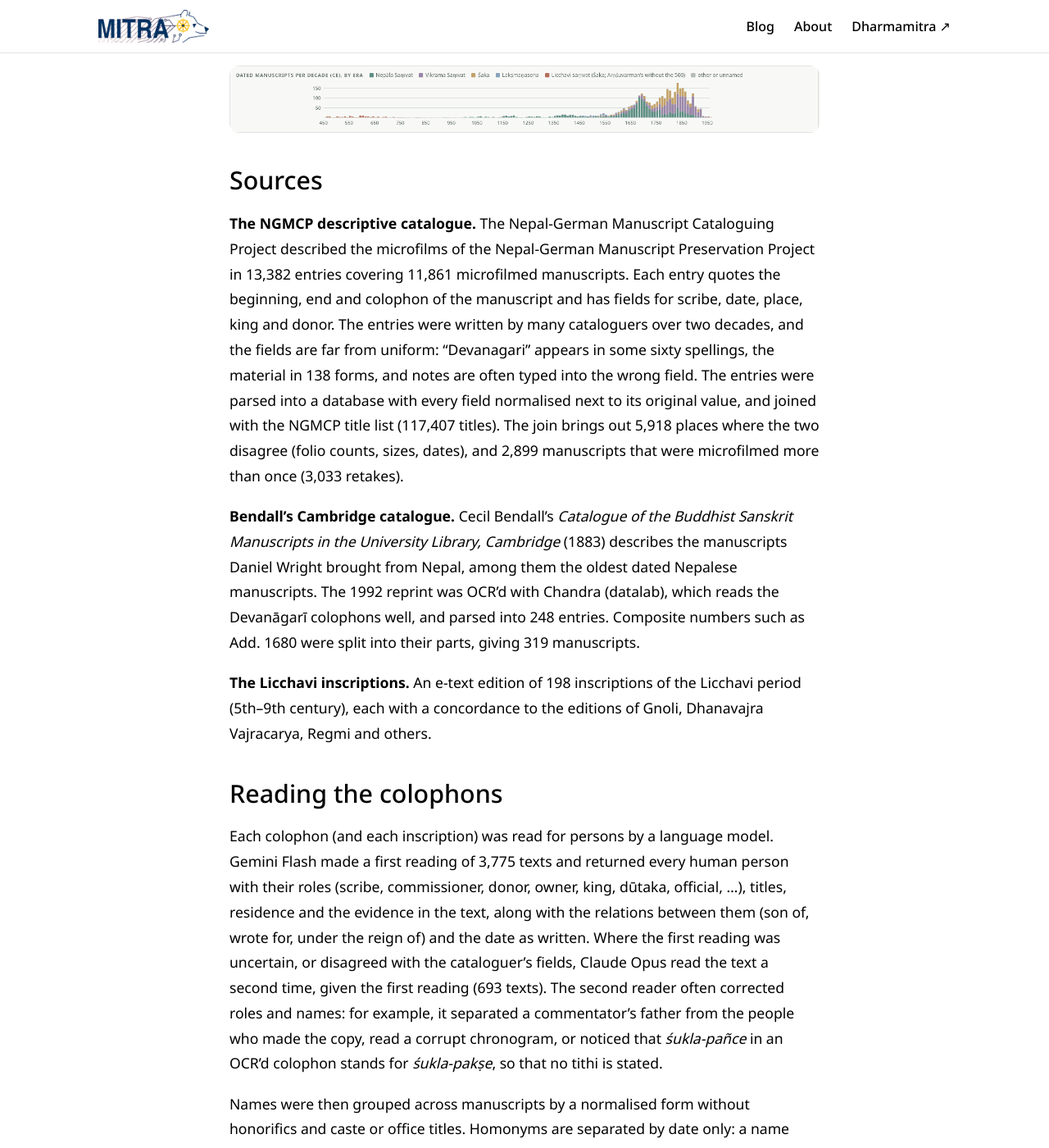
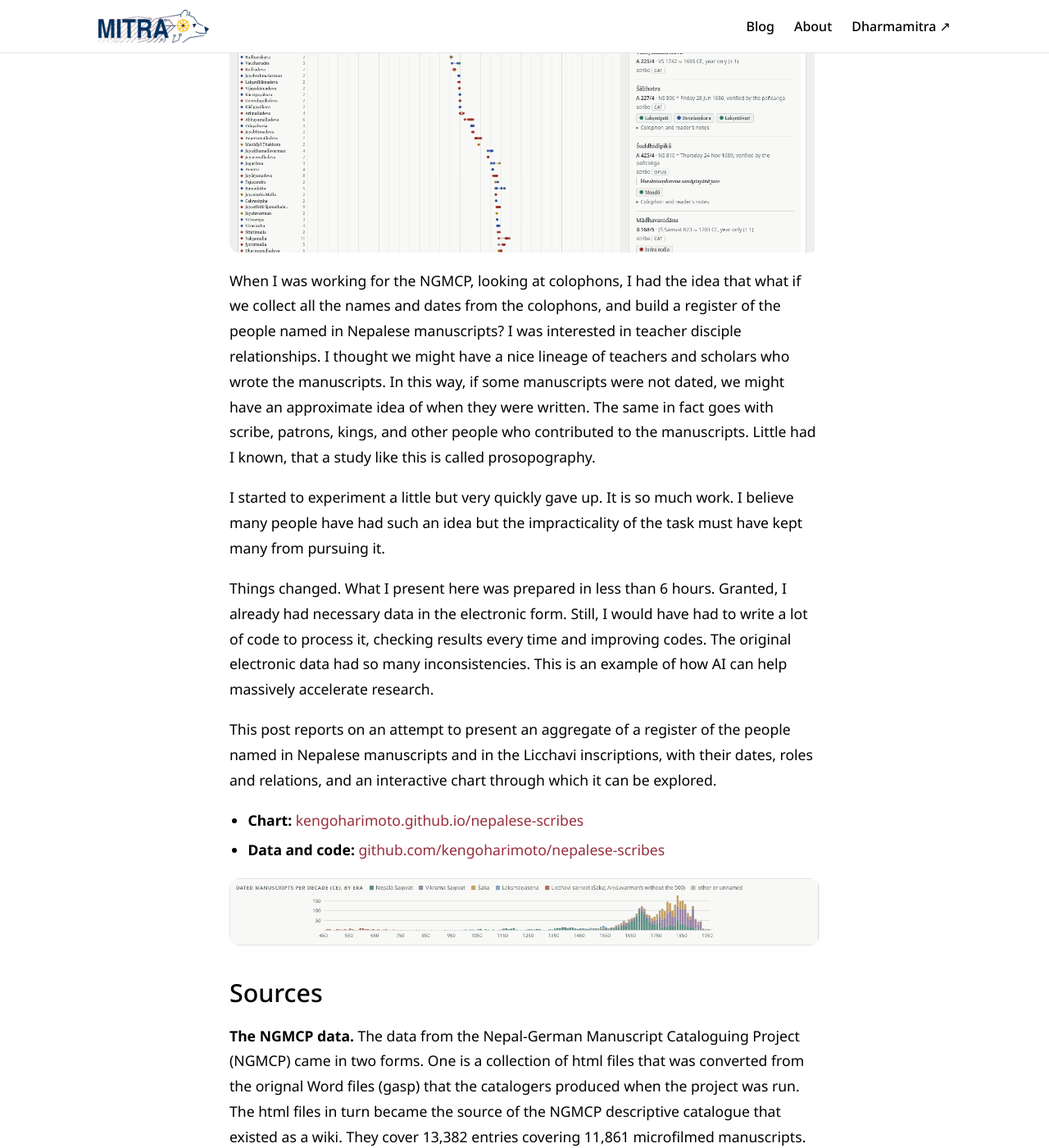
Before and after one commit to dharmamitra/dharmamitra-blog, a Jekyll site: the page built from _posts/2026-10-02-nepalese-scribes-and-patrons.md, in a window 1280 px wide and 1400 px high, scrolled down 558 px. Shown: the whole window at 82% size. Built offline with Jekyll 4.4.1, drawn with Linux system fonts in a browser that asks for light colours; some of the changed text lies outside the part shown.

Commit message:
Revise Nepalese scribes post: new intro, expanded sources, timeline figure on top
Rewrite the opening in the first person, expand the NGMCP data and Licchavi
sources sections, add author's bracketed notes on the AI-generated prose,
rename the Licchavi era section to the Amsuvarman Samvat, move the timeline
figure to the head of the post, and fix a typo.

Co-Authored-By: Claude Fable 5.1 <noreply@anthropic.com>

```diff
--- a/_posts/2026-10-02-nepalese-scribes-and-patrons.md
+++ b/_posts/2026-10-02-nepalese-scribes-and-patrons.md
@@ -10,11 +10,15 @@ description: >-
   colophon and checked against its weekday.
 ---
 
-Who copied the manuscripts of Nepal, for whom, and when? The colophons answer these
-questions one manuscript at a time. This post reports on an attempt to answer them
-in aggregate: a register of the people named in Nepalese manuscripts and in the
-Licchavi inscriptions, with their dates, roles and relations, and an interactive
-chart through which it can be explored.
+![The early part of the timeline, with the detail panel for a scribe]({{ '/assets/images/nepalese-scribes-timeline.png' | relative_url }})
+
+When I was working for the NGMCP, looking at colophons, I had the idea that what if we collect all the names and dates from the colophons, and build a register of the people named in Nepalese manuscripts? I was interested in teacher disciple relationships. I thought we might have a nice lineage of teachers and scholars who wrote the manuscripts. In this way, if some manuscripts were not dated, we might have an approximate idea of when they were written. The same in fact goes with scribe, patrons, kings, and other people who contributed to the manuscripts. Little had I known, that a study like this is called prosopography.
+
+I started to experiment a little but very quickly gave up. It is so much work. I believe many people have had such an idea but the impracticality of the task must have kept many from pursuing it.
+
+Things changed. What I present here was prepared in less than 6 hours. Granted, I already had necessary data in the electronic form. Still, I would have had to write a lot of code to process it, checking results every time and improving codes. The original electronic data had so many inconsistencies. This is an example of how AI can help massively accelerate research.
+
+This post reports on an attempt to present an aggregate of a register of the people named in Nepalese manuscripts and in the Licchavi inscriptions, with their dates, roles and relations, and an interactive chart through which it can be explored.
 
 - **Chart:** [kengoharimoto.github.io/nepalese-scribes](https://kengoharimoto.github.io/nepalese-scribes/)
 - **Data and code:** [github.com/kengoharimoto/nepalese-scribes](https://github.com/kengoharimoto/nepalese-scribes)
@@ -23,9 +27,8 @@ chart through which it can be explored.
 
 ## Sources
 
-**The NGMCP descriptive catalogue.** The Nepal-German Manuscript Cataloguing Project
-described the microfilms of the Nepal-German Manuscript Preservation Project in
-13,382 entries covering 11,861 microfilmed manuscripts. Each entry quotes the
+**The NGMCP data.** The data from the Nepal-German Manuscript Cataloguing Project
+(NGMCP) came in two forms. One is a collection of html files that was converted from the orignal Word files (gasp) that the catalogers produced when the project was run. The html files in turn became the source of the NGMCP descriptive catalogue that existed as a wiki. They cover 13,382 entries covering 11,861 microfilmed manuscripts. Each entry quotes the
 beginning, end and colophon of the manuscript and has fields for scribe, date, place,
 king and donor. The entries were written by many cataloguers over two decades, and
 the fields are far from uniform: "Devanagari" appears in some sixty spellings, the
@@ -33,7 +36,11 @@ material in 138 forms, and notes are often typed into the wrong field. The entri
 were parsed into a database with every field normalised next to its original
 value, and joined with the NGMCP title list (117,407 titles). The join brings out
 5,918 places where the two disagree (folio counts, sizes, dates), and 2,899
-manuscripts that were microfilmed more than once (3,033 retakes).
+manuscripts that were microfilmed more than once (3,033 retakes). And this process of detecting the inconsistencies and coming up with a consistent view of the data would have been very impractical for a human. AI did these in less than 10 minutes.
+
+Another data came from the NGMCP title list online application. It was a data dump produced as a backup of the database. It had 117,407 entries.
+
+Merging these two datasets, which originally had very different data structure, would have been very impractical for a human.
 
 **Bendall's Cambridge catalogue.** Cecil Bendall's *Catalogue of the Buddhist
 Sanskrit Manuscripts in the University Library, Cambridge* (1883) describes the
@@ -42,41 +49,40 @@ manuscripts. The 1992 reprint was OCR'd with Chandra (datalab), which reads the
 Devanāgarī colophons well, and parsed into 248 entries. Composite numbers such as
 Add. 1680 were split into their parts, giving 319 manuscripts.
 
-**The Licchavi inscriptions.** An e-text edition of 198 inscriptions of the
-Licchavi period (5th–9th century), each with a concordance to the editions of Gnoli,
+**The Licchavi inscriptions.** I have used a collection of e-text editions of 198 inscriptions of the Licchavi period (5th–9th century), each with a concordance to the editions of Gnoli,
 Dhanavajra Vajracarya, Regmi and others.
 
 ## Reading the colophons
 
-Each colophon (and each inscription) was read for persons by a language model.
-Gemini Flash made a first reading of 3,775 texts and returned every human person
+[Mostly Claude Opus's prose below. The author's text is in the brackets.]
+
+Each colophon (and each inscription) was read by a language model to detect human names.
+Gemini Flash made a first reading of 3,775 texts and returned every human name
 with their roles (scribe, commissioner, donor, owner, king, dūtaka, official, …),
 titles, residence and the evidence in the text, along with the relations between
 them (son of, wrote for, under the reign of) and the date as written. Where the
 first reading was uncertain, or disagreed with the cataloguer's fields, Claude Opus
-read the text a second time, given the first reading (693 texts). The second reader
+read the text a second time, given the first reading (693 texts). The second pass
 often corrected roles and names: for example, it separated a commentator's father
 from the people who made the copy, read a corrupt chronogram, or noticed that
 *śukla-pañce* in an OCR'd colophon stands for *śukla-pakṣe*, so that no tithi is
 stated.
 
 Names were then grouped across manuscripts by a normalised form without honorifics
-and caste or office titles. Homonyms are separated by date only: a name becomes two persons where its dated
-attestations are more than 40 years apart, or where one career would exceed 60 years. The result is a
+and caste or office titles. [AI determined what are honorifics, caste or office titles, too.] Homonyms are separated by date only: a name becomes two persons where its dated
+attestations are more than 40 years apart, or where one career would exceed 60 years. [Another AI implementation] The result is a
 register of 2,824 persons: 1,504 scribes, 522 patrons and owners, 276 kings, 222
 officials, teachers and others, and 300 relatives named only to identify someone,
 linked by 1,027 explicit relations.
 
 ## Dates from the colophons, checked by the weekday
 
-Catalogues usually convert dates with a fixed offset (Nepāla Saṃvat + 880, Vikrama
-Saṃvat − 57). That is right to within a year at best. Nepāla Saṃvat begins in
-Kārttika, so a date in Kārttika to Pauṣa falls a year earlier than the offset says,
-and the offset tells us nothing about whether the date is sound at all.
+Catalogues in most cases convert dates with a fixed offset (Nepāla Saṃvat + 880, Vikrama
+Saṃvat − 57) without actually calculating them. That is right to within a year at best. Nepāla Saṃvat begins in Kārttika, so a date in Kārttika to Pauṣa falls a year earlier than the offset says, and the offset tells us nothing about whether the date is sound at all.
 
 Every date was therefore recalculated from the elements the colophon states (era,
-year, month, pakṣa, tithi, weekday, nakṣatra) with the *Pañcāṅga* program of Michio
-Yano and Makoto Fushimi, computed for Kathmandu. Where a weekday is stated, the
+year, month, pakṣa, tithi, weekday, nakṣatra) [with a modified version of] the *Pañcāṅga* program of Michio
+Yano and Makoto Fushimi, computed for Kathmandu. [The modification added the Nepala saṃvat as a possible calendar choice.] Where a weekday is stated, the
 date can be checked: the computed day must fall on that weekday. About 1,060 NGMCP
 colophons state enough to be checked this way.
 
@@ -110,6 +116,8 @@ yields 991 and verifies, nakṣatra and all, as Wednesday 21 June 1871. Paper
 manuscripts dated before 1300 (31) are treated as undated: their years are
 abbreviated or misread, or belong to the exemplar.
 
+
+[The AI was prompted to recalculate Bendall's dates for the reason that immediately follows.]
 Bendall converted his dates himself, at a time when the Nepalese calendar was little
 understood. Add. 866, the Aṣṭasāhasrikā copied in the joint reign of Nirbhaya and
 Rudradeva, is not 1008 but Monday 31 January 1009, a year later than the standard
@@ -117,13 +125,14 @@ reading, which the stated Uttarabhādrapadā supports. Add. 1348 is not A.D. 180
 1817 (NS 937). Add. 1703 confirms Bendall's NS 549 against the OCR's 547: Saturday
 3 September 1429, with Viśākhā as stated.
 
-## The Licchavi era
+## The Aṃśuvarman Saṃvat
 
+[I also instructed the AI to recalculate all the Aṃśuvarman/Mānadeva saṃvat dates.]
 Bendall dated Add. 1049 by the Harṣa era. Following Kamal P. Malla ("Mānadeva
 Samvat: an investigation into an historical fraud", *Contributions to Nepalese
 Studies* 32.1, 2005), the so-called Mānadeva saṃvat is not an era of its own but the
 Kārttikādi current Śaka with 500 dropped, used from Aṃśuvarman's year 29, and the
-earlier Licchavi saṃvat (386–535) is the same era with the hundreds kept. This
+earlier Licchavi saṃvat (386–535) is the same era [basically the Śaka] with the hundreds kept. This
 reading fits the only two Licchavi-period dates that name a weekday: Aṃśuvarman's
 gold repoussé at Cāṅgu (saṃvat 31 Māgha śukla 13, Sunday, Puṣya) falls on Sunday
 4 February 608, and the Suśrutasaṃhitā colophon (saṃvat 301 Vaiśākha śukla 7,
@@ -138,8 +147,6 @@ the moon is in Rohiṇī at sunrise, as the inscription says, whereas on the usu
 date it is in Kṛttikā. This favours Malla's reading only slightly, since the
 inscription names a midday muhūrta. Apart from the repoussé, no Licchavi date can be
 verified, and the chart says so for each of them.
-
-![The early part of the timeline, with the detail panel for a scribe]({{ '/assets/images/nepalese-scribes-timeline.png' | relative_url }})
 
 ## The chart
 
@@ -160,8 +167,6 @@ Malla of Bhaktapur appears in 87 manuscripts), to the Śāha period.
   first reading, second reading) and quotes its evidence, so it can be checked.
 - Grouping by name and date merges people who share a name in the same generation,
   and splits a person attested over more than 60 years.
-- Some titles are taken for names: *kalahābhimānin*, an epithet of Aṃśuvarman,
-  appears as a person.
 - Licchavi persons are kept apart from the persons of manuscripts, and ancestors
   named only in royal genealogies are left out.
 - Most dates cannot be verified: they state no weekday. "Computed" means the day is
@@ -172,7 +177,7 @@ Malla of Bhaktapur appears in 87 manuscripts), to the Śāha period.
 
 The NGMCP catalogue (University of Hamburg; a mirror is published under CC0 at
 [INDOLOGY/NGMCP-Descriptive-Catalogue](https://github.com/INDOLOGY/NGMCP-Descriptive-Catalogue));
-Cecil Bendall's catalogue of 1883; the e-text edition of the Licchavi inscriptions;
+Cecil Bendall's catalogue of 1883; the e-text edition of the Licchavi inscriptions prepared by D. N. Lielukhine;
 M. Yano and M. Fushimi's *Pañcāṅga*; Kamal P. Malla's study of the Mānadeva saṃvat;
 Chandra OCR. The colophons were read by Gemini Flash and Claude Opus, and the
 pipeline was built with Claude Code.
```
